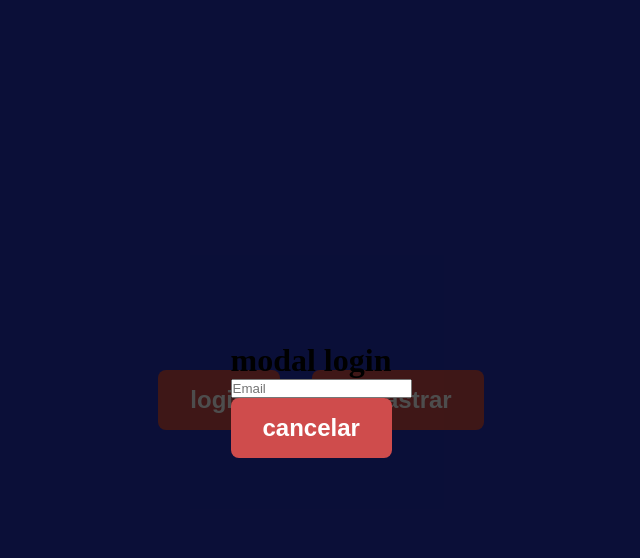
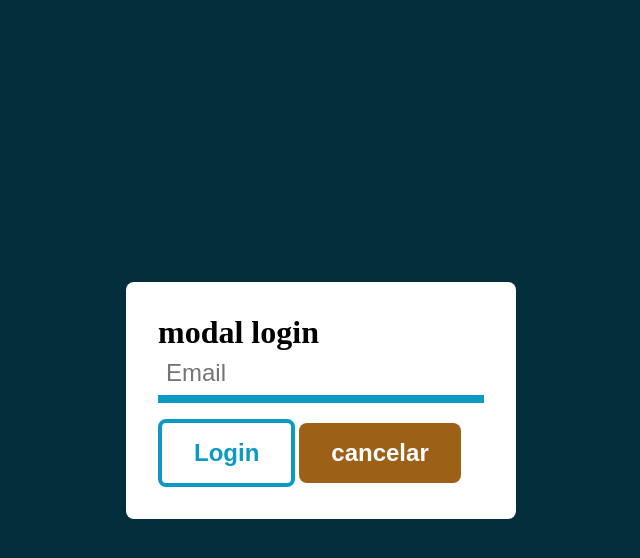
Before and after one commit to KauanyManuelySousadeOliveira/projeto_javascript, a plain HTML site: page index.html in a window 1280 px wide. Both pictures are taken after a click on the button "login". Shown: the whole page, without its empty margins (319-959 px from the left). Drawn offline with Linux system fonts and the light colour scheme.

Commit message:
criamos o campo de email e btn login, fizemos os estilos com css e colocamos eventos de focus e input com javascript

```diff
--- a/assets/css/style.css
+++ b/assets/css/style.css
@@ -1,14 +1,14 @@
-*{
+* {
   padding: 0;
   margin: 0;
   box-sizing: border-box;
 }
 
-body{
-    background: rgb(35, 50, 187);
+body {
+  background: rgb(12, 153, 196);
 }
 
-.container{
+.container {
   display: flex;
   justify-content: center;
   align-items: center;
@@ -17,38 +17,46 @@ body{
   gap: 2rem;
 }
 
-button{
+button {
   padding: 1rem 2rem;
   font-size: 1.5rem;
   font-weight: bold;
   border: none;
   border-radius: 0.5rem;
-    background: rgb(207, 76, 76);
+  background: rgb(156, 96, 23);
   cursor: pointer;
-    color: white;
+  color: rgb(255, 255, 255);
   transition: all 350ms ease-in-out;
 }
 
-button:hover{
-    background: rgb(155, 154, 211);
-    color: black;
+button:hover {
+  background: rgb(247, 151, 33);
+  color: rgb(0, 0, 0);
 }
 
 /* *******************
 criando estilo da modal logine cadastro
 ******************** */
 
-.hide-modal{
+.content-modal-login,
+.content-modal-register {
+  background: rgb(255, 255, 255);
+  padding: 2rem;
+  border-radius: 0.5rem;
+}
+
+.hide-modal {
   opacity: 0;
   visibility: hidden;
 }
 
-.show-modal{
+.show-modal {
   opacity: 1;
   visibility: visible;
 }
 
-.modal-login, .modal-register{
+.modal-login,
+.modal-register {
   position: fixed;
   top: 0;
   left: 0;
@@ -61,3 +69,38 @@ criando estilo da modal logine cadastro
   transition: all 350ms ease-in-out;
   z-index: 999;
 }
+
+/*********************************************
+    estilo dos botoes
+**********************************************/
+
+.btn-login-open {
+  border: 0.3rem solid rgba(12, 153, 196);
+  background: rgb(255, 255, 255);
+  color: rgba(12, 153, 196);
+}
+
+.btn-login-open:hover {
+  background: rgb(12, 153, 196);
+  color: rgb(255, 255, 255);
+}
+
+/* ****************************************
+    estilo do form e input
+********************************************/
+
+.content-form {
+  display: flex;
+  flex-direction: column;
+  gap: 1rem;
+}
+
+.input input {
+  outline: none;
+  border: none;
+  background: transparent;
+  padding: 0.5rem;
+  font-size: 1.5rem;
+  width: 100%;
+  border-bottom: 0.5rem solid rgb(12, 153, 196);
+}
--- a/assets/js/script.js
+++ b/assets/js/script.js
@@ -4,6 +4,9 @@ const modalLogin = document.querySelector("#modal-login");
 const modalRegister = document.querySelector("#modal-register");
 const btnCancelLogin = document.querySelector("#btn-cancel-login");
 const btnCancelRegister = document.querySelector("#btn-cancel-register");
+const btnLoginOpen = document.querySelector("#btn-login-open");
+const inputEmail = document.querySelector("#email");
+const resultado = document.querySelector("#resultado");
 
 function soma(num01, num02) {
   const somar = num01 + num02;
@@ -25,7 +28,6 @@ const subtrair = (num01, num02) => {
 }
 
 console.log(subtrair(8, 5));
-
 
 // addEventListener => escuta o evento de click
 // e executa a funcao
@@ -49,3 +51,11 @@ btnCancelRegister.addEventListener("click", (e) => {
   modalRegister.classList.remove("show-modal");
   modalRegister.classList.add("hide-modal");
 });
+
+// inputEmail.addEventListener("input", () => {
+//   resultado.innerHTML = inputEmail.value
+// })
+
+inputEmail.addEventListener("focus", () => {
+  inputEmail.style.borderBottom = "0.5rem solid rgb(255, 0, 0)"
+})
--- a/index.html
+++ b/index.html
@@ -28,9 +28,15 @@
                 placeholder="Email"
               />
             </div>
+            <footer class="btn-group">
+              <button class="btn-login-open" id="btn-login-open">Login</button>
+              <button class="btn-cancel-login" id="btn-cancel-login">
+                cancelar
+              </button>
+            </footer>
           </div>
         </form>
-        <button id="btn-cancel-login">cancelar</button>
+        <div id="resultado"></div>
       </div>
     </div>
     <div class="modal-register hide-modal" id="modal-register">
```
Lines whose indentation alone changed are shown as unchanged.
